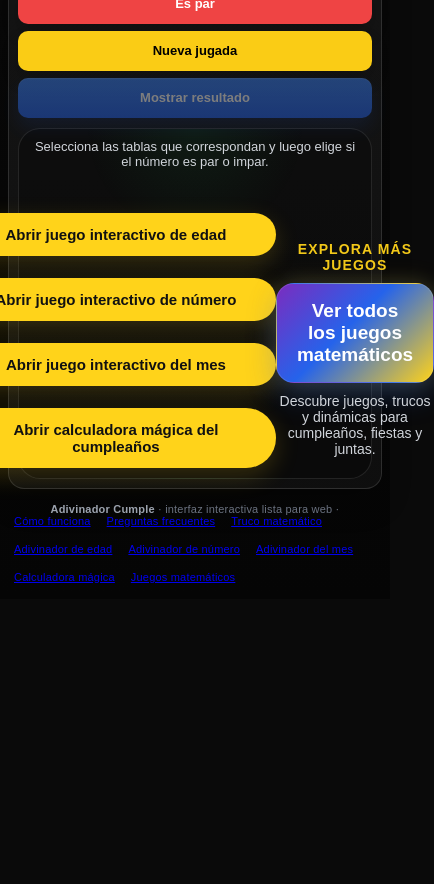
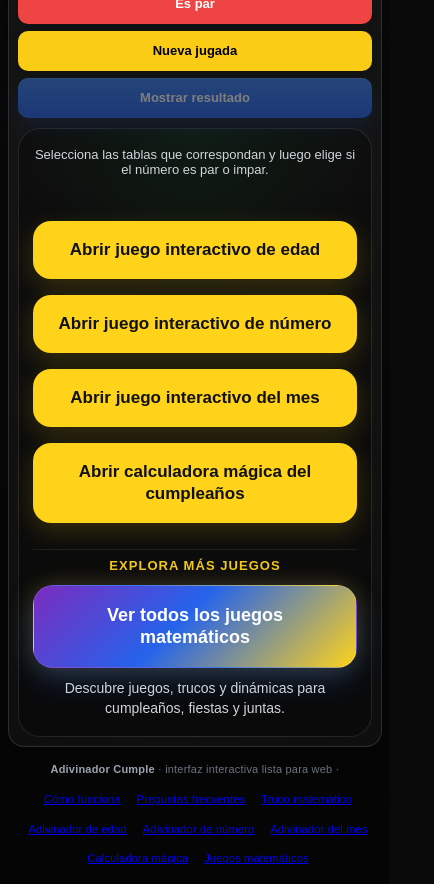
Before and after one commit to kjamett/adivinador-cumple, a React (Vite) app: page / in a window 390 px wide. Shown: the part 840-1724 px from the top of the page, 434 px wide, since content can reach past the window. Before the commit the page ends 1439 px from the top, so only its background shows below. Built offline with nearby package versions, Linux system fonts and the light colour scheme.

Commit message:
Mejora diseño movil de accesos y CTA

```diff
--- a/src/components/AdivinadorCumple.css
+++ b/src/components/AdivinadorCumple.css
@@ -1108,3 +1108,89 @@
     font-size: 14px;
   }
 }
+@media (max-width: 768px) {
+  .adiv-result-stack {
+    gap: 22px;
+  }
+
+  .adiv-result-box {
+    padding: 18px 14px;
+  }
+
+  .adiv-secondary-links-bottom {
+    display: flex;
+    flex-direction: column;
+    align-items: stretch;
+    gap: 22px;
+    margin-top: 22px;
+    width: 100%;
+  }
+
+  .adiv-link-group {
+    display: flex;
+    flex-direction: column;
+    gap: 16px;
+    width: 100%;
+    max-width: 100%;
+  }
+
+  .adiv-link-btn {
+    width: 100%;
+    min-width: 0;
+    max-width: 100%;
+    box-sizing: border-box;
+    text-align: center;
+    justify-content: center;
+    padding: 18px 16px;
+    font-size: 17px;
+    line-height: 1.3;
+    border-radius: 18px;
+  }
+
+  .adiv-hub-cta-wrap {
+    width: 100%;
+    margin-top: 4px;
+    padding-top: 8px;
+    border-top: 1px solid rgba(255, 255, 255, 0.08);
+    align-items: center;
+  }
+
+  .adiv-hub-kicker {
+    text-align: center;
+    font-size: 13px;
+    line-height: 1.3;
+  }
+
+  .adiv-hub-cta {
+    width: 100%;
+    min-width: 0;
+    max-width: 100%;
+    box-sizing: border-box;
+    text-align: center;
+    justify-content: center;
+    padding: 18px 16px;
+    font-size: 18px;
+    line-height: 1.25;
+    border-radius: 20px;
+  }
+
+  .adiv-hub-subtext {
+    max-width: 100%;
+    padding: 0 6px;
+    text-align: center;
+    font-size: 14px;
+    line-height: 1.45;
+  }
+
+  .adiv-footer {
+    line-height: 1.6;
+  }
+
+  .adiv-footer-links {
+    display: flex;
+    flex-wrap: wrap;
+    justify-content: center;
+    gap: 12px 16px;
+    margin-top: 12px;
+  }
+}
```
